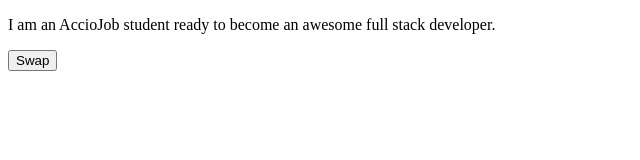
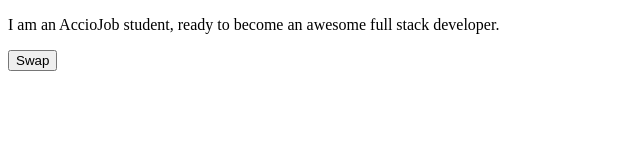
Before and after one commit to acciojob/dark-theme-TejaswiniHirudkar, a website: page main.html in a window 1280 px wide. Shown: the full height of the page, 0-640 px from the left. Drawn offline with Linux system fonts and the light colour scheme.

Commit message:
created a submission

```diff
--- a/main.html
+++ b/main.html
@@ -10,7 +10,7 @@
     <main id='app' class='day'>
       <!-- html markup here -->
       <p id="ptag">
-        I am an AccioJob student ready to become an awesome full stack developer.
+        I am an AccioJob student, ready to become an awesome full stack developer.
       </p>
       <button id='swap' class='button_day' onclick="swapTheme()">Swap</button>
     </main>
```
